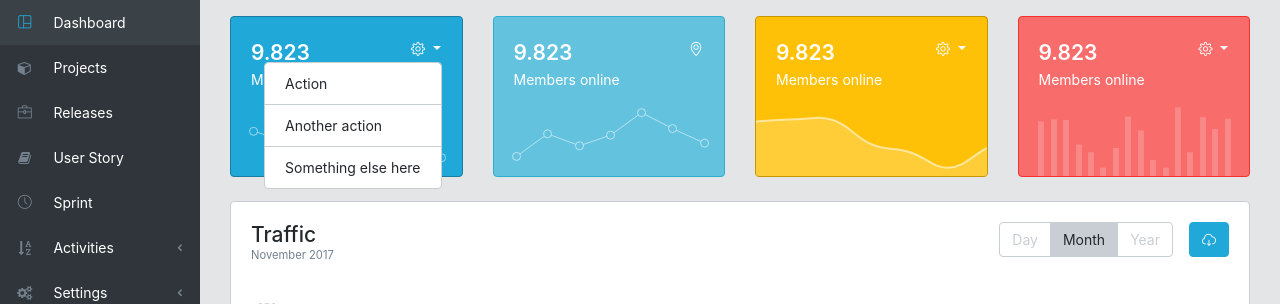
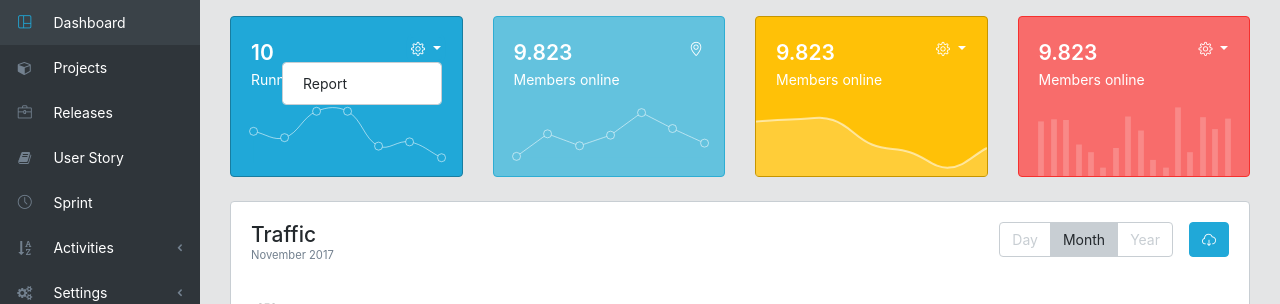
Before and after one commit to nahidsaikat/scrumate, a Django app: page / in a window 1280 px wide, after a click that opens the changed part. Shown: the part 55-359 px from the top of the page. Run offline with Django 3.2, Linux system fonts and the light colour scheme; the visitor is signed in with stand-in values (Sample User, id 1); some libraries are stand-ins or nearby versions; some web fonts are replaced.

Commit message:
<111> Passing context for dashboard.

```diff
--- a/core/templates/dashboard.html
+++ b/core/templates/dashboard.html
@@ -11,13 +11,11 @@
               <i class="icon-settings"></i>
             </button>
             <div class="dropdown-menu dropdown-menu-right">
-              <a class="dropdown-item" href="#">Action</a>
-              <a class="dropdown-item" href="#">Another action</a>
-              <a class="dropdown-item" href="#">Something else here</a>
+              <a class="dropdown-item" href="#">Report</a>
             </div>
           </div>
-          <div class="text-value">9.823</div>
-          <div>Members online</div>
+          <div class="text-value">{{ context.running_projects }}</div>
+          <div>Running Projects</div>
         </div>
         <div class="chart-wrapper mt-3 mx-3" style="height:70px;">
           <canvas class="chart" id="card-chart1" height="70"></canvas>
--- a/core/views.py
+++ b/core/views.py
@@ -17,9 +17,14 @@ from .forms import ProjectForm, ReleaseForm, UserStoryForm, SprintForm, IssueFor
 User = get_user_model()
 
 
+def get_dashboard_context(request, **kwargs):
+
+    return {'running_projects': 10}
+
 @login_required(login_url='/login/')
 def index(request, **kwargs):
-    return render(request, 'index.html')
+    context = get_dashboard_context(request, **kwargs)
+    return render(request, 'index.html', {'context': context})
 
 
 @login_required(login_url='/login/')
```
Also changed, not shown: core/urls.py (+10 -0 lines).
